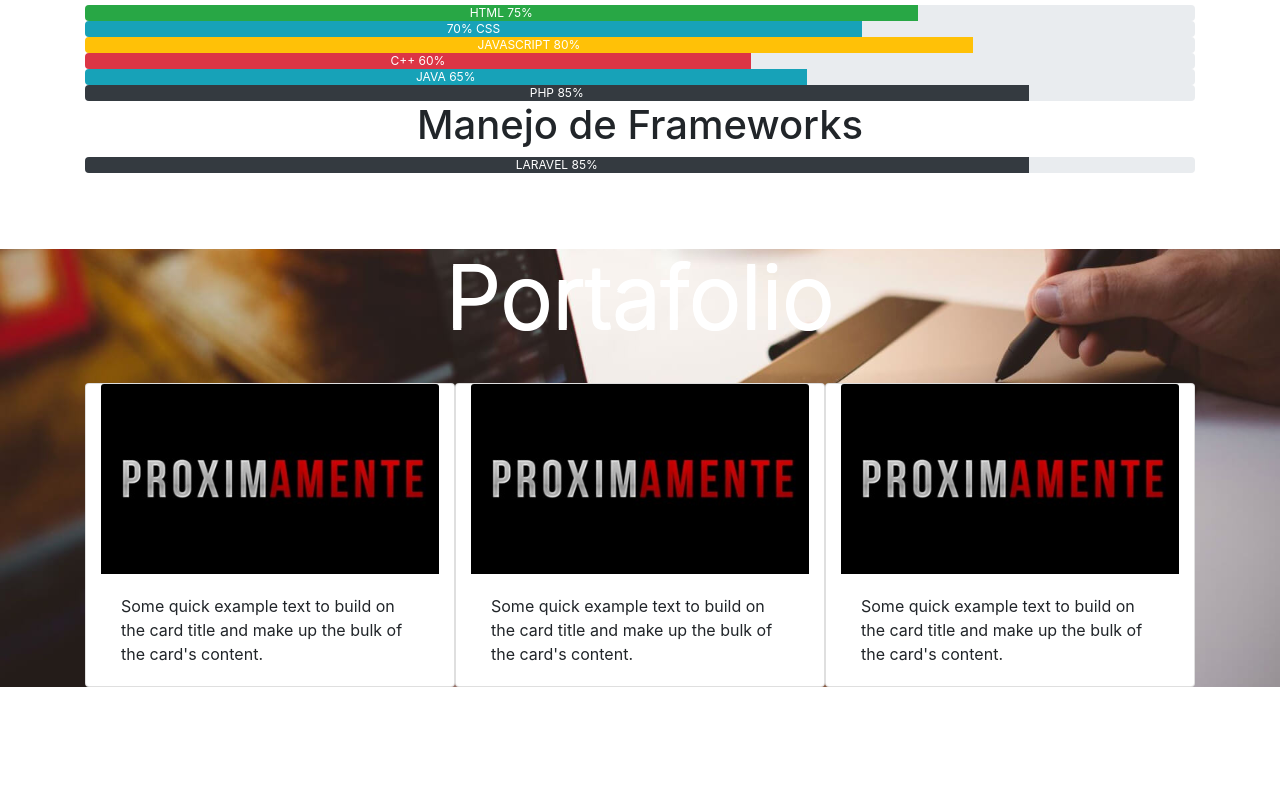
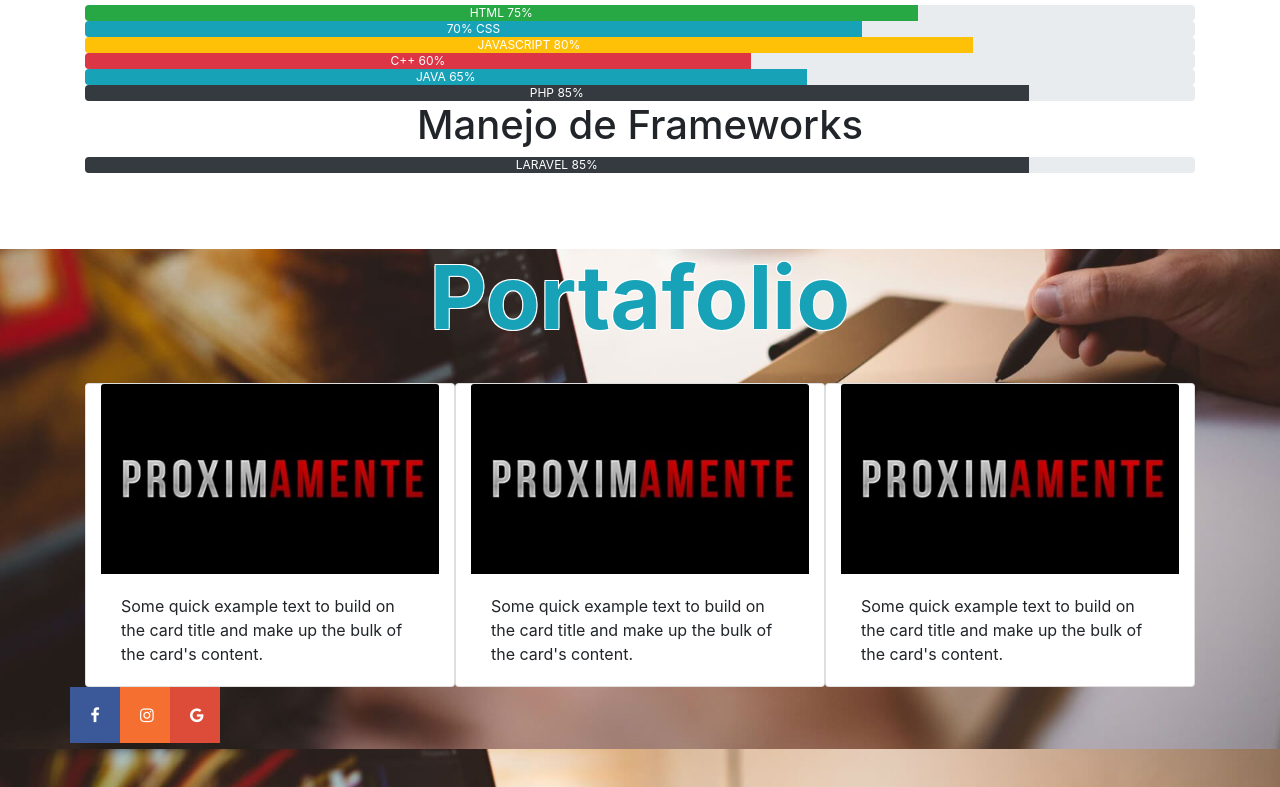
Before and after one commit to Alexanderwags/web_personal, a plain HTML site: page index.html in a window 1280 px wide. Shown: the part 851-1638 px from the top of the page. Before the commit the page ends 1538 px from the top, so only its background shows below. Drawn offline with nearby package versions, Linux system fonts and the light colour scheme.

Commit message:
acomodando fuentes

```diff
--- a/estilos.css
+++ b/estilos.css
@@ -81,3 +81,47 @@ h1{
     width: 100%;
   }
 }
+footer{
+
+   height: 100px;
+
+}
+/* Style all font awesome icons */
+.fa {
+  padding: 20px;
+  font-size: 30px;
+  width: 50px;
+  text-align: center;
+  text-decoration: none;
+
+
+
+}
+
+/* Add a hover effect if you want */
+.fa:hover {
+  opacity: 0.8;
+}
+
+/* Set a specific color for each brand */
+
+/* Facebook */
+.fa-facebook {
+  background: #3B5998;
+  color: white;
+}
+
+/* Twitter */
+.fa-twitter {
+  background: #55ACEE;
+  color: white;
+}
+
+.fa-google {
+  background: #dd4b39;
+  color: white;
+}
+.fa-instagram {
+  background: #f46f30;
+  color: white;
+}
--- a/index.html
+++ b/index.html
@@ -11,10 +11,10 @@
 
 
    <div class="container">
-   	 <h1 class="text-center display-2 text-warning " style="font-weight: bold;">Hola Bienvenido !!!!</h1>
-    <h1 class="text-center display-4 text-primary " style="font-weight: bold;">Soy Desarrollador Web </h1>
+   	 <h1 class="text-center display-2 text-warning col-md-12" style="font-weight: bold;">Hola Bienvenido !!!!</h1>
+    <h1 class="text-center display-4 text-primary col-md-12 " style="font-weight: bold;">Soy Desarrollador Web </h1>
 
-    	<h1 class="text-center display-4 text-danger " style="font-weight: bold;">Estudiante Universitario en La UNET (Venezuela) </h1>
+    	<h1 class="text-center display-4 text-danger col-md-12 " style="font-weight: bold;">Estudiante Universitario en La UNET (Venezuela) </h1>
      <img class="imgRedonda" src="imagenes/yo.jpg" >
    </div>
 
@@ -68,7 +68,7 @@
    </body>
     </div id="portafolio">
       <br><br><br>
-      <h1 class="display-2 text-white text-center">Portafolio</h1>
+      <h1 class="display-2 text-info text-center" style="font-weight: bold;">Portafolio</h1>
        <br>
       <div class="container">
 
@@ -103,7 +103,21 @@
 
       </div>
 	</div>
+	<footer>
+     <div class="container">
 
+     	<div class="row">
+     		<a href="https://www.facebook.com/alexander.gutierrez.735" class="fa fa-facebook "></a>
+		    <a href="#" class="fa fa-instagram "></a>
+		    <a href="#" class="fa fa-google  "></a>
+
+
+     	</div>
+
+     </div>
+
+	</footer>
+	<link rel="stylesheet" href="https://cdnjs.cloudflare.com/ajax/libs/font-awesome/4.7.0/css/font-awesome.min.css">
   <link rel="stylesheet" href="https://maxcdn.bootstrapcdn.com/bootstrap/4.0.0/css/bootstrap.min.css" integrity="sha384-Gn5384xqQ1aoWXA+058RXPxPg6fy4IWvTNh0E263XmFcJlSAwiGgFAW/dAiS6JXm" crossorigin="anonymous">
   <script src="https://code.jquery.com/jquery-3.2.1.slim.min.js" integrity="sha384-KJ3o2DKtIkvYIK3UENzmM7KCkRr/rE9/Qpg6aAZGJwFDMVNA/GpGFF93hXpG5KkN" crossorigin="anonymous"></script>
 <script src="https://cdnjs.cloudflare.com/ajax/libs/popper.js/1.12.9/umd/popper.min.js" integrity="sha384-ApNbgh9B+Y1QKtv3Rn7W3mgPxhU9K/ScQsAP7hUibX39j7fakFPskvXusvfa0b4Q" crossorigin="anonymous"></script>
```
